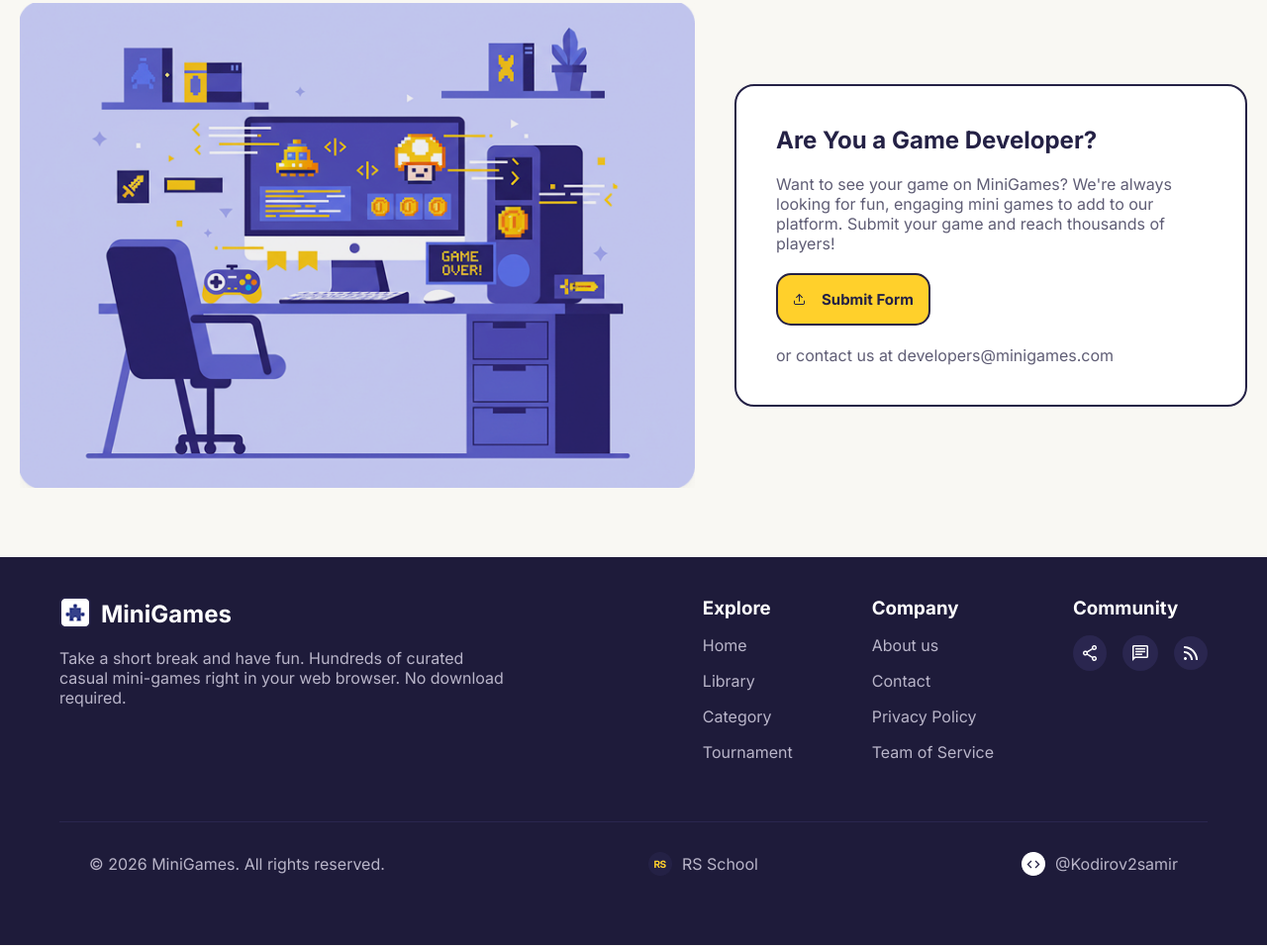
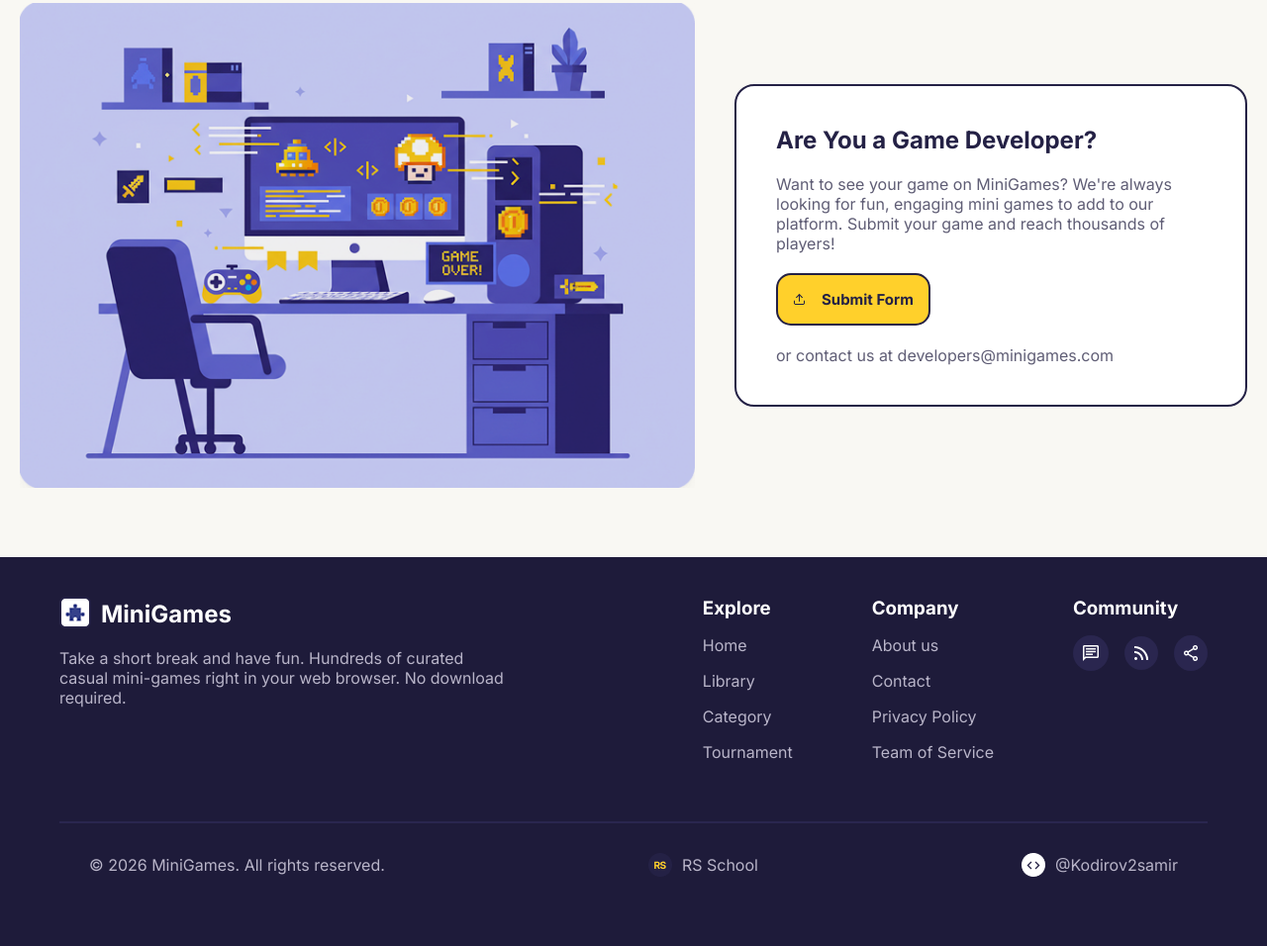
Before and after one commit to Kodirov2samir/MiniGame1, a website built with Vite: page index.html in a window 1280 px wide. Shown: the part 1516-2472 px from the top of the page at 99% size. Built offline with nearby package versions, Linux system fonts and the light colour scheme.

Commit message:
fix:add site footer semantic tags, styles added

```diff
--- a/src/components/footer/Footer.scss
+++ b/src/components/footer/Footer.scss
@@ -86,7 +86,7 @@
     @include flex-center(space-between);
     margin-top: 60px;
     padding: 30px;
-    border-top: 1px solid t.$color-bg-footer-low;
+    border-top: 2px solid t.$color-bg-footer-low;
     color: t.$color-text-footer-list;
 
     @media only screen and (max-width: 988px) {
--- a/src/components/footer/Footer.ts
+++ b/src/components/footer/Footer.ts
@@ -20,7 +20,7 @@ export function footer(): string {
       <p>Take a short break and have fun. Hundreds of curated casual mini-games right in your web browser. No download required.</p>
 
     </div>
-    <div class="footer-lists-wrap">
+    <nav class="footer-lists-wrap">
       <div class="footer-list-wrap">
       <h3>Explore</h3>
       <ul>
@@ -43,12 +43,12 @@ export function footer(): string {
     <div class="footer-list-wrap">
       <h3>Community</h3>
       <ul class="footer-icon-list">
-        <li><a href=""><img src="${shareIcon}" alt="share icon"></a></li>
-        <li><a href=""><img src="${chatIcon}" alt="chat icon"></a></li>
-        <li><a href=""><img src="${rsFeedIcon}" alt="rs feed icon"></a></li>
+        <li><a href="https://rs.school/"><img src="${chatIcon}" alt="chat icon"></a></li>
+        <li><a href="https://rs.school/"><img src="${rsFeedIcon}" alt="rs feed icon"></a></li>
+        <li><a href="https://rs.school/"><img src="${shareIcon}" alt="share icon"></a></li>
       </ul>
     </div>
-    </div>
+    </nav>
        </div>
     <div class="footer-bottom-wrap">
       <p>
@@ -56,13 +56,13 @@ export function footer(): string {
     </p>
     <div class="mobile-visible">
       <span>
-      <a href=""><img src="${rsShoolsLogo}" alt="rs school logo"></a>
+      <a href="https://rs.school/"><img src="${rsShoolsLogo}" alt="rs school logo"></a>
       <p>
       RS School
     </p>
     </span>
     <span>
-      <a href="">
+      <a href="https://discordapp.com/users/763335084932595712">
         <img src="${devLogo}" alt="developer logo">
       </a>
       <p>@Kodirov2samir</p>
```
